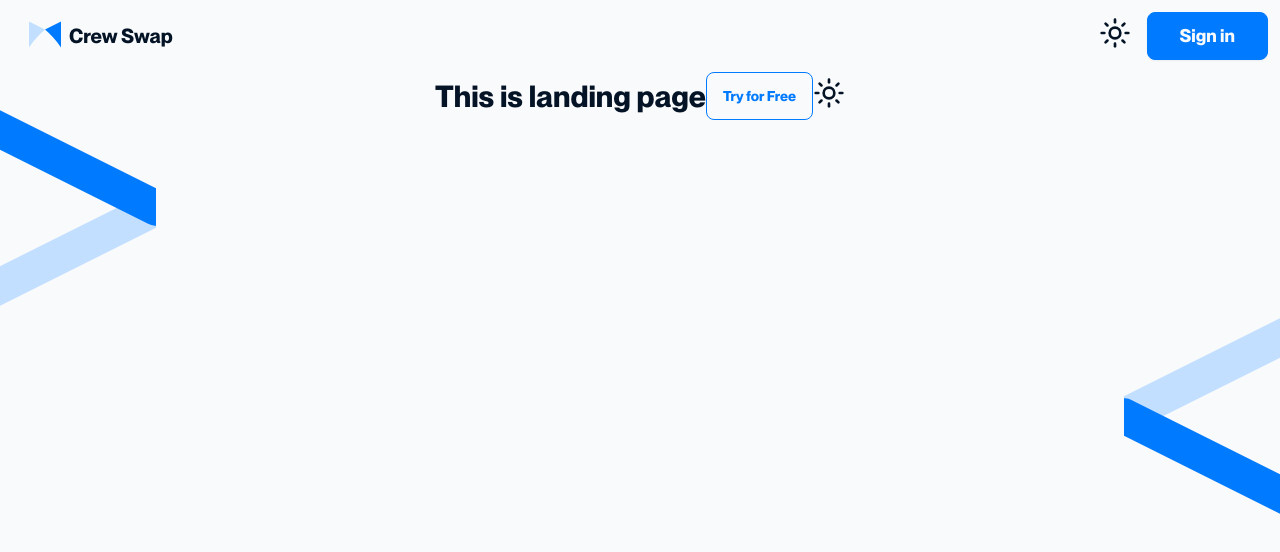
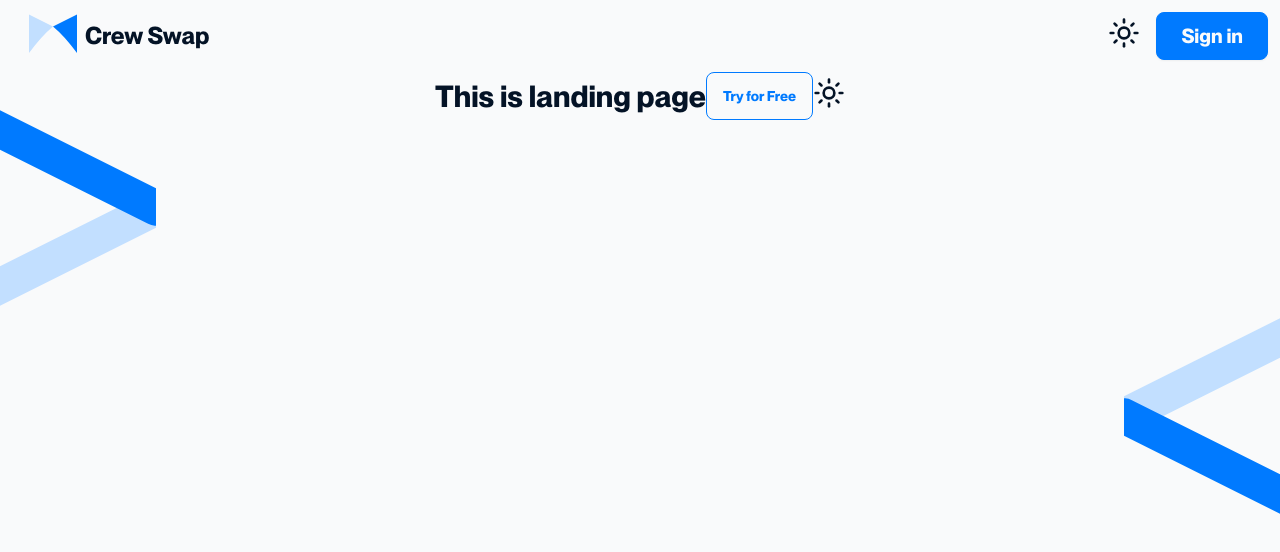
Before and after one commit to LofftApp/crew-swaps-web, a React (Vite) app: page / in a window 1280 px wide. Shown: the top 552 px of the page. Built offline with nearby package versions, Linux system fonts and the light colour scheme.

Commit message:
logo and bg image dinamically for dark mode

```diff
--- a/src/components/BgImage.tsx
+++ b/src/components/BgImage.tsx
@@ -1,18 +1,35 @@
-import bgImage from "../assets/svg/bg-image.svg";
 import { cn } from "../utils/cn";
 
 function BgImage({ className }: { className?: string }) {
   return (
     <div
-      className={cn(
-        `absolute z-0 h-52 w-52 flex-col bg-center bg-no-repeat`,
-        className,
-      )}
+      className={cn(`absolute z-0 h-52 w-52 flex-col`, className)}
       data-testid="bg-image"
-      style={{
-        backgroundImage: `url(${bgImage})`,
-      }}
-    ></div>
+    >
+      <svg
+        className="w-full h-full"
+        viewBox="0 0 100 100"
+        xmlns="http://www.w3.org/2000/svg"
+      >
+        {/* Light blue line (bottom side of the triangle) */}
+        <path
+          d="M 0,100 L 100,50"
+          style={{ stroke: "var(--color-secondary)" }}
+          strokeWidth="17"
+          strokeLinecap="round"
+          fill="none"
+        />
+
+        {/* Dark blue line (top side of the triangle) */}
+        <path
+          d="M 0,0 L 100,50"
+          style={{ stroke: "var(--color-primary)" }}
+          strokeWidth="17"
+          strokeLinecap="round"
+          fill="none"
+        />
+      </svg>
+    </div>
   );
 }
 
--- a/src/components/Logo.tsx
+++ b/src/components/Logo.tsx
@@ -1,8 +1,25 @@
-import logo from "../assets/svg/logo.svg";
 function Logo() {
   return (
-    <div className="btn btn-ghost flex flex-nowrap gap-2 text-xl font-bold text-base-content hover:scale-105">
-      <img className="h-8 w-8" src={logo} alt="" />
+    <div className="btn btn-ghost flex flex-nowrap gap-2 text-xl font-bold text-base-content hover:scale-105 lg:text-2xl">
+      <svg
+        className="h-8 w-8 lg:h-12 lg:w-12"
+        width="100%"
+        height="100%"
+        viewBox="0 0 100 100"
+        xmlns="http://www.w3.org/2000/svg"
+      >
+        {/* Left shape with theme-based color */}
+        <path
+          d="M -10,0 Q 20,15 50,30 Q 20,55 -10,100 Z"
+          fill="var(--color-secondary)"
+        />
+
+        {/* Right shape with theme-based color */}
+        <path
+          d="M 110,0 Q 80,15 50,30 Q 80,55 110,100 Z"
+          fill="var(--color-primary)"
+        />
+      </svg>
 
       <span>Crew Swap</span>
     </div>
--- a/src/components/NavbarLandingPage.tsx
+++ b/src/components/NavbarLandingPage.tsx
@@ -14,7 +14,7 @@ function NavbarLandingPage() {
       <div className="navbar-center hidden lg:flex"></div>
       <div className="navbar-end gap-4">
         <ThemeToggle />
-        <Link to="/" className="btn btn-primary px-8 text-lg">
+        <Link to="/" className="btn btn-primary px-6 text-lg lg:text-xl">
           Sign in
         </Link>
       </div>
--- a/src/index.css
+++ b/src/index.css
@@ -2,6 +2,16 @@
 @tailwind components;
 @tailwind utilities;
 
+:root[data-theme="lightcrew"] {
+  --color-primary: #007AFF; /* Default primary color */
+  --color-secondary: #C2DFFF; /* Default secondary color */
+}
+
+/* Dark theme overrides */
+:root[data-theme="darkcrew"] {
+  --color-primary: #4AAFFF; /* Adjusted primary color for dark mode */
+  --color-secondary: #2B4C68; /* Adjusted secondary color for dark mode */
+}
 
 @font-face {
   font-family: 'PPNeueMontreal';
```
Also changed, not shown: src/assets/svg/logo.svg.
